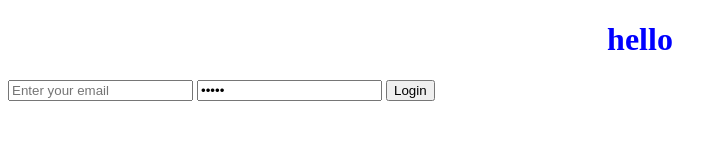
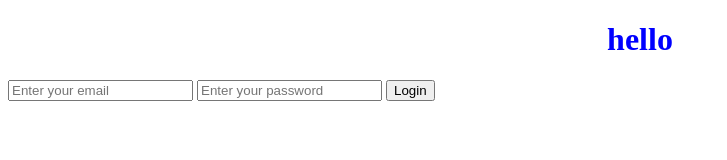
Before and after one commit to victoriadesigns/my-fun-project, a plain HTML site: page index.html in a window 1280 px wide. Shown: the whole page, without its empty margins (0-727 px from the left). Drawn offline with Linux system fonts and the light colour scheme.

Commit message:
Updated password section

```diff
--- a/index.html
+++ b/index.html
@@ -10,7 +10,7 @@
    <h1>hello</h1>
    <form>
     <input type="email" placeholder="Enter your email"/>
-    <input type="password" value="Login" placeholder = "Enter your password" />
+    <input type="password" placeholder = "Enter your password" />
     <input type="submit" value="Login" />
    </form>
    <script src="script.js"></script>
```
